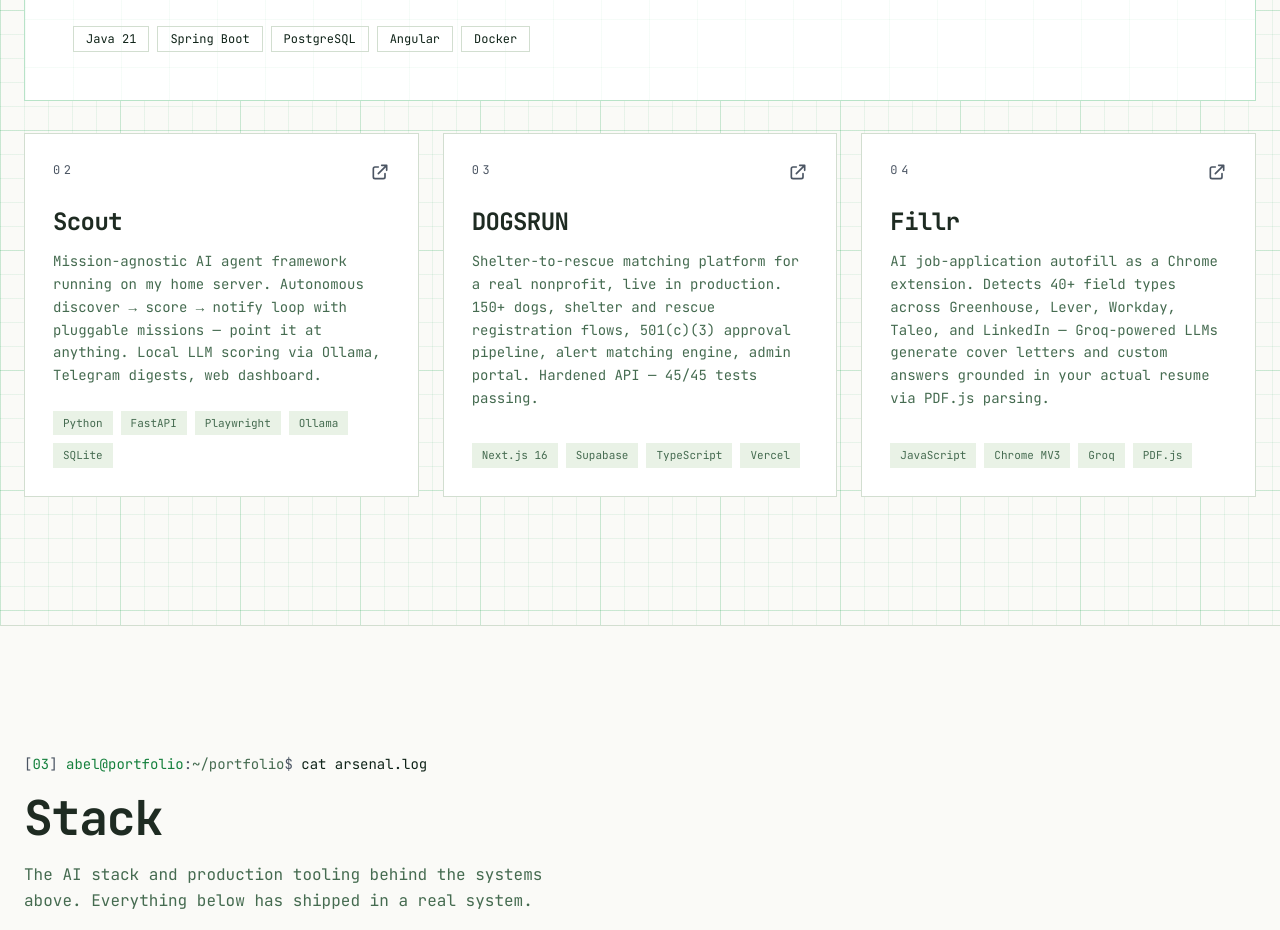
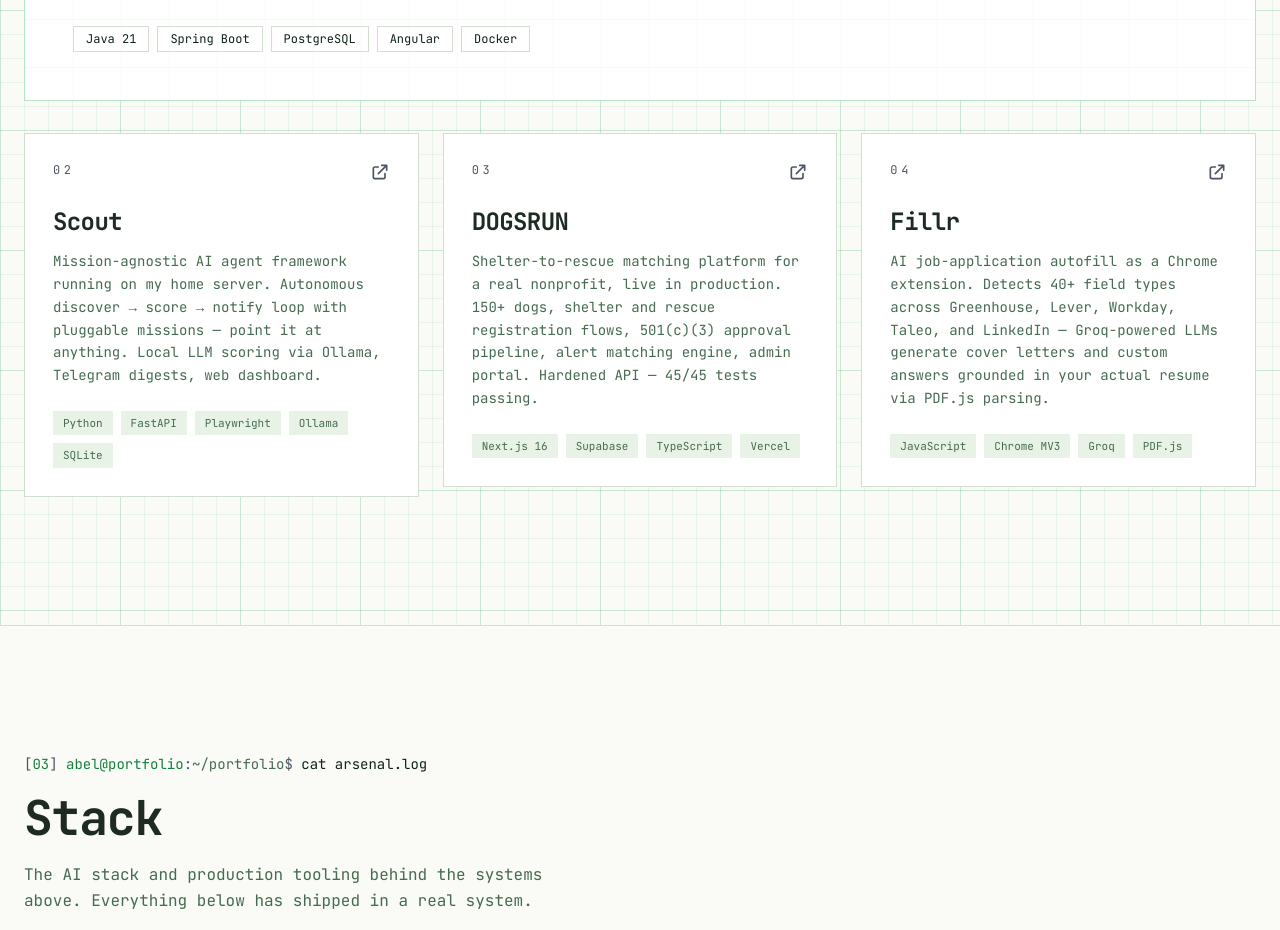
Before and after one commit to abelprasad/abelprasad.github.io, a React (Vite) app: page / in a window 1280 px wide. Shown: the part 2600-3530 px from the top of the page. Built offline with nearby package versions, Linux system fonts and the light colour scheme.

Commit message:
fix: project cards size to content, no equal-height stretch

```diff
--- a/src/components/ProjectCard.tsx
+++ b/src/components/ProjectCard.tsx
@@ -74,7 +74,7 @@ const ProjectCard = ({ project, index }: Props) => {
         ))}
       </div>
     </>,
-    "card-hover group relative flex flex-col bg-brand-panel border border-brand-line p-7 overflow-hidden h-full"
+    "card-hover group relative flex flex-col bg-brand-panel border border-brand-line p-7 overflow-hidden"
   );
 };
 
--- a/src/pages/AllProjectsPage.tsx
+++ b/src/pages/AllProjectsPage.tsx
@@ -27,7 +27,7 @@ const AllProjectsPage = () => {
             <p className="text-brand-muted text-lg">Every system below was designed, built, and deployed — no localhost-only demos.</p>
           </div>
 
-          <div className="grid grid-cols-1 md:grid-cols-2 lg:grid-cols-3 gap-8">
+          <div className="grid grid-cols-1 md:grid-cols-2 lg:grid-cols-3 gap-8 items-start">
             {allProjects.map((p, i) => <ProjectCard key={p.title} project={p} index={"0" + (i + 1)} />)}
           </div>
         </div>
--- a/src/pages/HomePage.tsx
+++ b/src/pages/HomePage.tsx
@@ -114,7 +114,7 @@ const HomePage = () => {
             </Link>
           </div>
           {featured.map((p, i) => <ProjectCard key={p.title} project={p} index={"0" + (i + 1)} />)}
-          <div className="grid grid-cols-1 md:grid-cols-2 lg:grid-cols-3 gap-6">
+          <div className="grid grid-cols-1 md:grid-cols-2 lg:grid-cols-3 gap-6 items-start">
             {rest.map((p, i) => <ProjectCard key={p.title} project={p} index={"0" + (i + 2)} />)}
           </div>
         </div>
```
